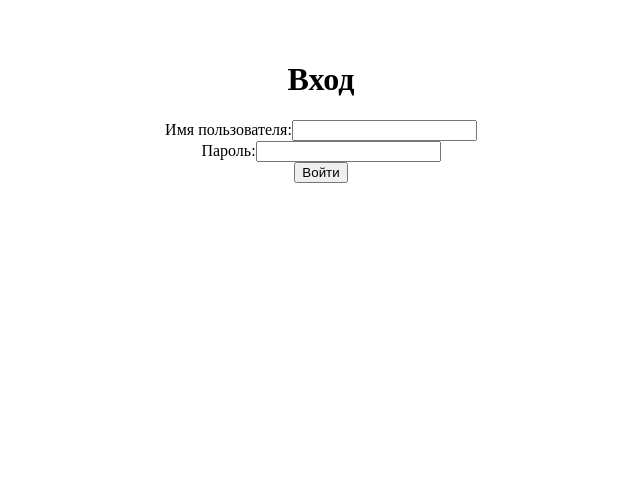
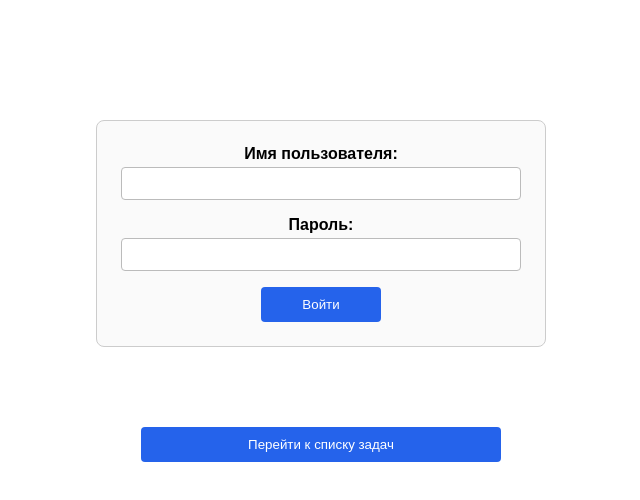
Before and after one commit to gordienkodev/testBeeJee, a React (Vite) app in the folder frontend/: page /login in a window 1280 px wide. Shown: the top 500 px of the page, without its empty margins (319-959 px from the left). Built offline with nearby package versions, Linux system fonts and the light colour scheme; no server answers.

Commit message:
fix: add styles

```diff
--- a/frontend/src/pages/HomePage.module.css
+++ b/frontend/src/pages/HomePage.module.css
@@ -7,7 +7,8 @@
   flex-direction: column;
 }
 
-.loginButton {
+
+.button {
   align-self: center;
   margin-bottom: 2rem;
   padding: 0.6rem 1.2rem;
@@ -19,6 +20,6 @@
   font-size: 1rem;
 }
 
-.loginButton:hover {
+.button:hover {
   background-color: #1e4bb8;
 }
--- a/frontend/src/pages/HomePage.tsx
+++ b/frontend/src/pages/HomePage.tsx
@@ -18,7 +18,7 @@ export function HomePage() {
 
   return (
     <div className={styles.homePage}>
-      <button onClick={handleAuthAction}>{isAuthenticated ? 'Выйти' : 'Войти'}</button>
+      <button className={styles.button} onClick={handleAuthAction}>{isAuthenticated ? 'Выйти' : 'Войти'}</button>
       <TaskForm />
       <TaskList />
     </div>
--- /dev/null
+++ b/frontend/src/pages/LoginPage.module.css
@@ -0,0 +1,54 @@
+.container {
+    max-width: 400px;
+    margin: 80px auto;
+    padding: 24px;
+    border: 1px solid #ccc;
+    border-radius: 8px;
+    background-color: #fafafa;
+    font-family: sans-serif;
+}
+
+.formGroup {
+    margin-bottom: 16px;
+    display: flex;
+    flex-direction: column;
+}
+
+.label {
+    margin-bottom: 4px;
+    font-weight: bold;
+}
+
+.input {
+    padding: 8px;
+    border: 1px solid #bbb;
+    border-radius: 4px;
+}
+
+.button {
+    width: 30%;
+    padding: 10px;
+    border: none;
+    background-color: #2563eb;
+    color: white;
+    border-radius: 4px;
+    cursor: pointer;
+}
+
+.button:disabled {
+    background-color: #94a3b8;
+    cursor: not-allowed;
+}
+
+.message {
+    text-align: center;
+    margin-bottom: 16px;
+}
+
+.error {
+    color: red;
+}
+
+.success {
+    color: green;
+}
--- a/frontend/src/pages/LoginPage.tsx
+++ b/frontend/src/pages/LoginPage.tsx
@@ -1,5 +1,7 @@
 import { useState } from 'react';
 import { useLogin } from '@/hooks/useLogin';
+import styles from './LoginPage.module.css';
+import { useNavigate } from 'react-router-dom';
 
 export function LoginPage() {
   const [username, setUsername] = useState('');
@@ -8,10 +10,7 @@ export function LoginPage() {
 
   const handleSubmit = async (e: React.FormEvent) => {
     e.preventDefault();
-    const loginSuccess = await login(username, password);
-    if (loginSuccess) {
-      console.log('Успешный вход');
-    }
+    await login(username, password);
   };
 
   const handleLogout = async () => {
@@ -20,44 +19,55 @@ export function LoginPage() {
     setPassword('');
   };
 
+  const navigate = useNavigate();
+
+  const handleGoToList = () => {
+    navigate('/');
+  };
+
   return (
-    <div>
-      <h1>Вход</h1>
-      {error && <div style={{ color: 'red' }}>{error}</div>}
+    <>
+      <div className={styles.container}>
+        {error && <div className={`${styles.message} ${styles.error}`}>{error}</div>}
         {success && isAuthenticated ? (
-        <div>
-          <div style={{ color: 'green' }}>Вы успешно вошли в систему!</div>
-          <button onClick={handleLogout}>Выйти</button>
-        </div>
+          <>
+            <div className={`${styles.message} ${styles.success}`}>Вы успешно вошли в систему!</div>
+            <button className={styles.button} onClick={handleLogout}>
+              Выйти
+            </button>
+          </>
         ) : (
           <form onSubmit={handleSubmit}>
-          <div>
-            <label>
-              Имя пользователя:
+            <div className={styles.formGroup}>
+              <label className={styles.label}>Имя пользователя:</label>
               <input
+                className={styles.input}
                 type="text"
                 value={username}
                 onChange={(e) => setUsername(e.target.value)}
                 required
               />
-            </label>
             </div>
-          <div>
-            <label>
-              Пароль:
+            <div className={styles.formGroup}>
+              <label className={styles.label}>Пароль:</label>
               <input
+                className={styles.input}
                 type="password"
                 value={password}
                 onChange={(e) => setPassword(e.target.value)}
                 required
               />
-            </label>
             </div>
-          <button type="submit" disabled={loading}>
+            <button className={styles.button} type="submit" disabled={loading}>
               {loading ? 'Вход...' : 'Войти'}
             </button>
           </form>
         )}
       </div>
+
+      <button className={styles.button} onClick={handleGoToList}>
+        Перейти к списку задач
+      </button>
+    </>
   );
 }
```
Lines whose indentation alone changed are shown as unchanged.
